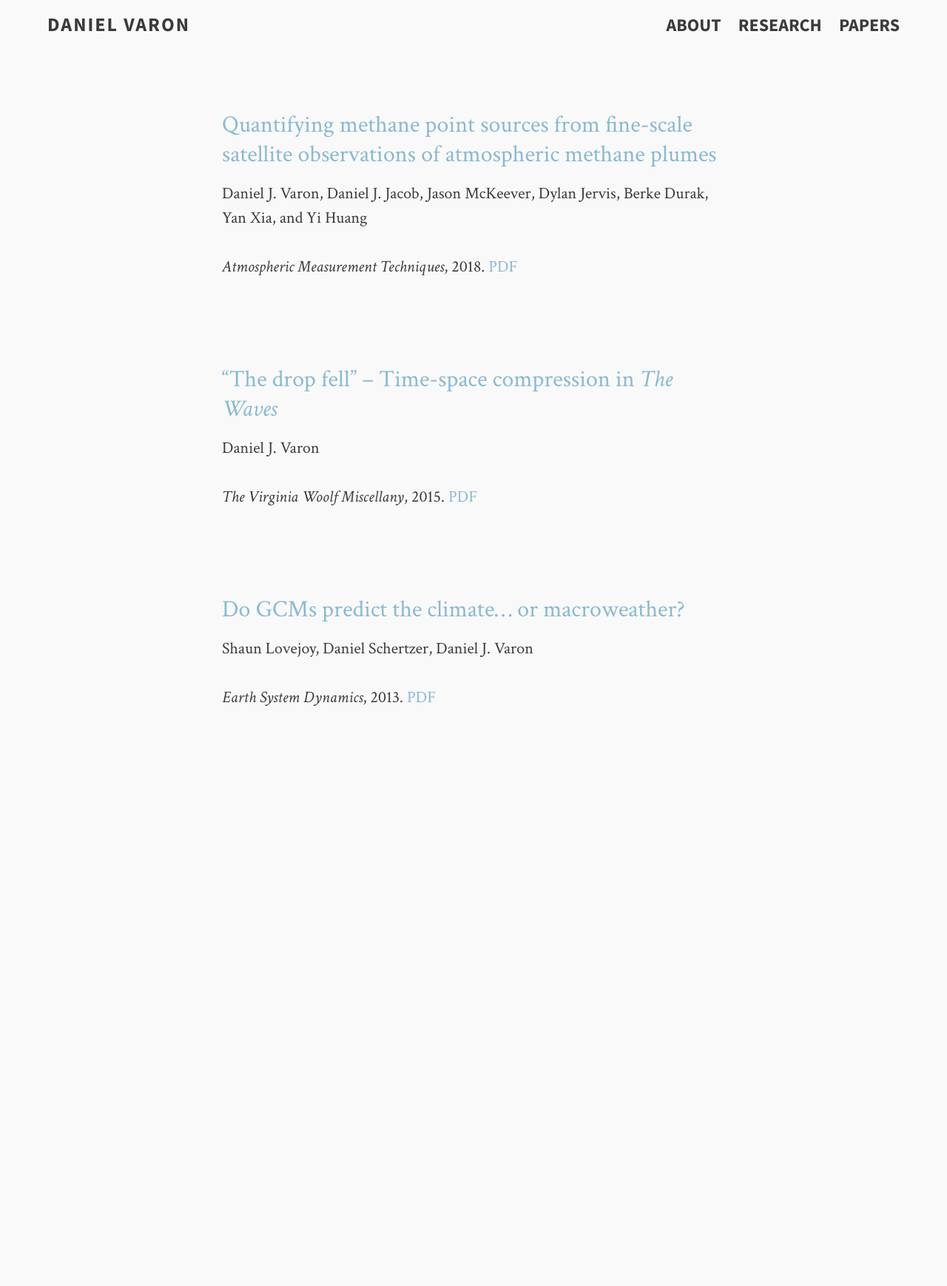
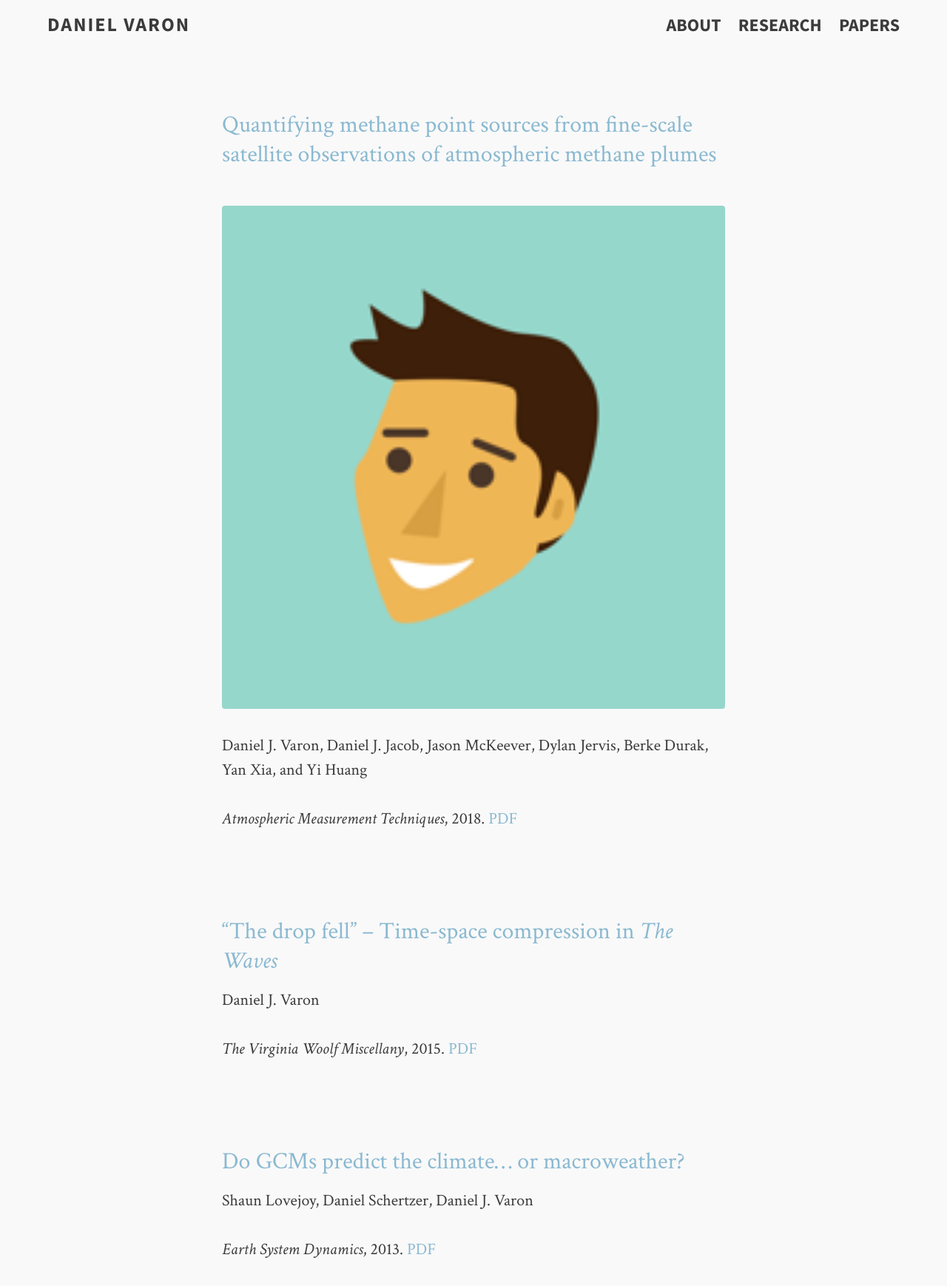
Before and after one commit to djvaron/djvaron.github.io, a Jekyll site: the page built from papers.md, in a window 1280 px wide. Shown: the whole page at 74% size. Built offline with Jekyll 4.4.1, drawn with Linux system fonts in a browser that asks for light colours; before the commit the page ends 992 px from its top, so only the background shows below that.

Commit message:
edit papers page

```diff
--- a/papers.md
+++ b/papers.md
@@ -6,6 +6,8 @@ tags: [research]
 ---
 
 ### [Quantifying methane point sources from fine-scale satellite observations of atmospheric methane plumes](https://doi.org/10.5194/amt-11-5673-2018)
+
+<img style="float: left;" src="/images/avatar.png">
 
 Daniel J. Varon, Daniel J. Jacob, Jason McKeever, Dylan Jervis, Berke Durak, Yan Xia, and Yi Huang
 
```
